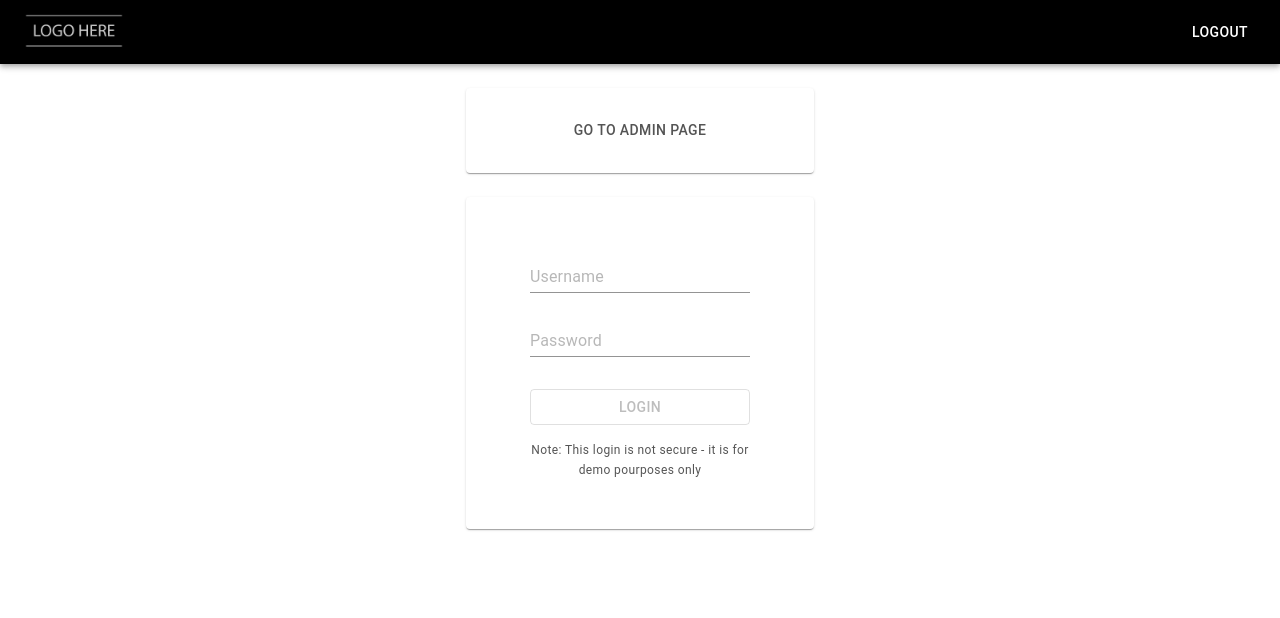
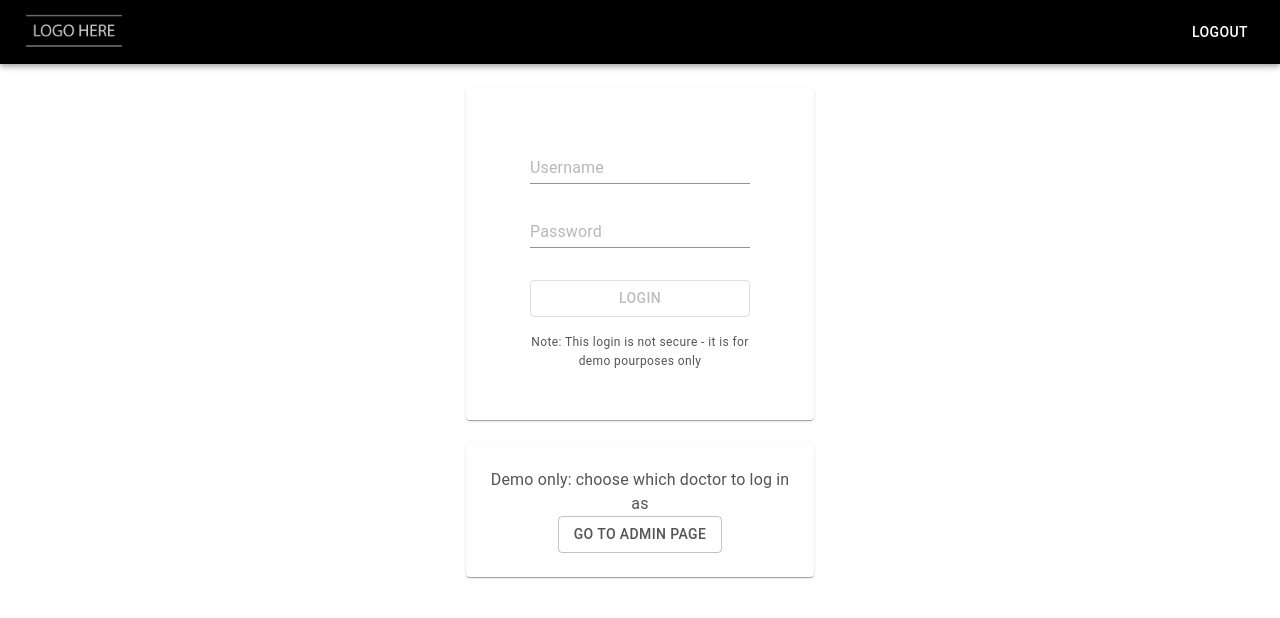
Before and after one commit to sophiemachin/gateway, a React (Create React App) app in the folder frontend/: page / in a window 1280 px wide. Shown: the top 618 px of the page. Built offline with nearby package versions, Linux system fonts and the light colour scheme.

Commit message:
make admin login messages more helpful

```diff
--- a/frontend/src/App.js
+++ b/frontend/src/App.js
@@ -72,9 +72,6 @@ function App(props) {
       <HeaderBar history={history} />
       <div className={classes.root}>
 
-      <Card className={classes.card}>
-        <Button onClick={onClickAdmin}>Go to admin page</Button>
-      </Card>
 
       <Card className={classes.card}>
         <div className={classes.form}>
@@ -103,6 +100,12 @@ function App(props) {
           <T variant='caption'>Note: This login is not secure - it is for demo pourposes only</T>
         </div>
       </Card>
+
+      <Card className={classes.card}>
+        <T variant='body1'>Demo only: choose which doctor to log in as</T>
+        <Button onClick={onClickAdmin} variant='outlined'>Go to admin page</Button>
+      </Card>
+
       </div>
     </div>
   );
--- a/frontend/src/PatientsList.js
+++ b/frontend/src/PatientsList.js
@@ -151,7 +151,7 @@ export default function EnhancedTable(props) {
       <Paper className={classes.paper}>
         <EnhancedTableToolbar
           headrows={headRows}
-          title={getUserName(ids.userId)}
+          title={'Welcome ' + getUserName(ids.userId)}
           ids={ids}
           onChange={onSearchChange}
         />
--- a/frontend/src/UsersList.js
+++ b/frontend/src/UsersList.js
@@ -37,7 +37,7 @@ const PageInfo = () => {
   const classes = useCardStyles();
   return <Card className={classes.card}>
     <CardContent>
-      Users: {users.length}
+      Doctors: {users.length}
     </CardContent>
   </Card>
 };
@@ -116,7 +116,7 @@ export default function EnhancedTable(props) {
     <div className={classes.root}>
       <Paper className={classes.paper}>
         <EnhancedTableToolbar headrows={headRows}
-                              title={'Admin page'}
+                              title={'Admin page: choose a doctor to log in as'}
                               ids={ids}
                               onChange={onSearchChange}
         />
```
